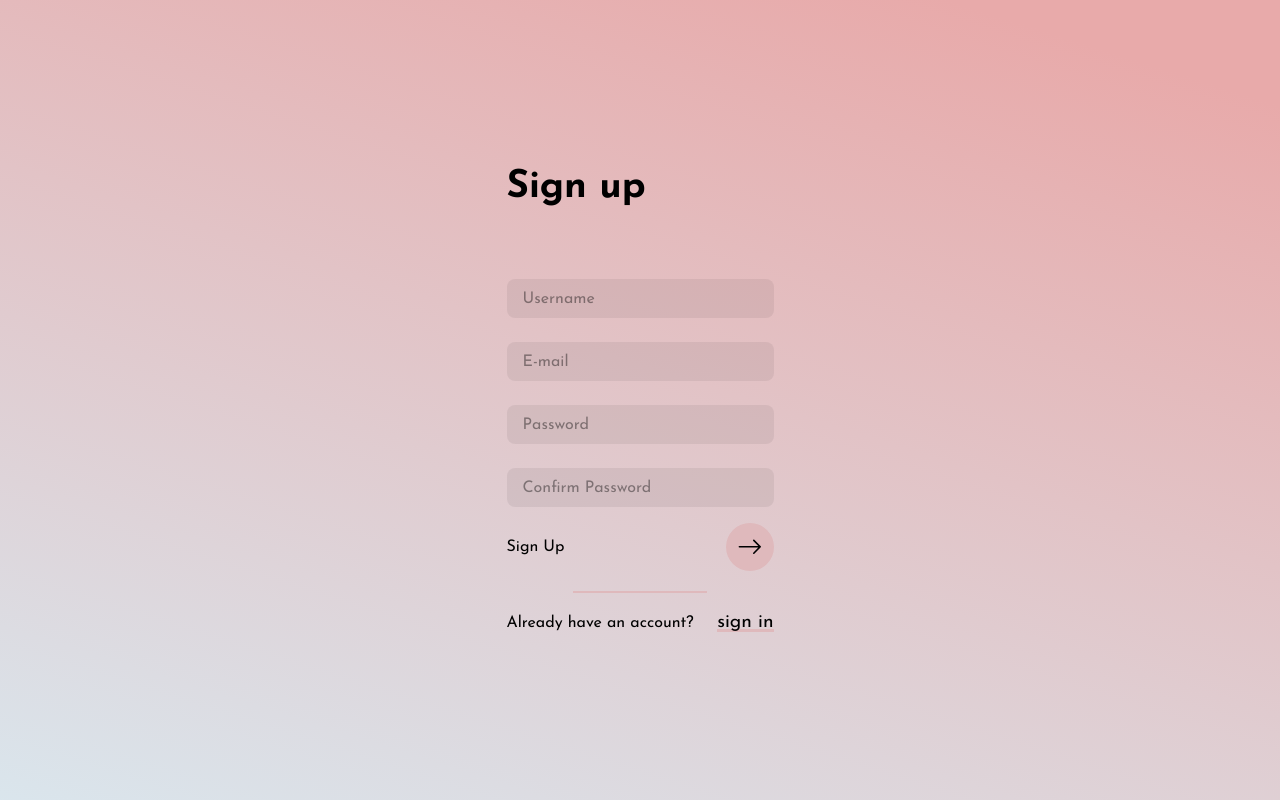
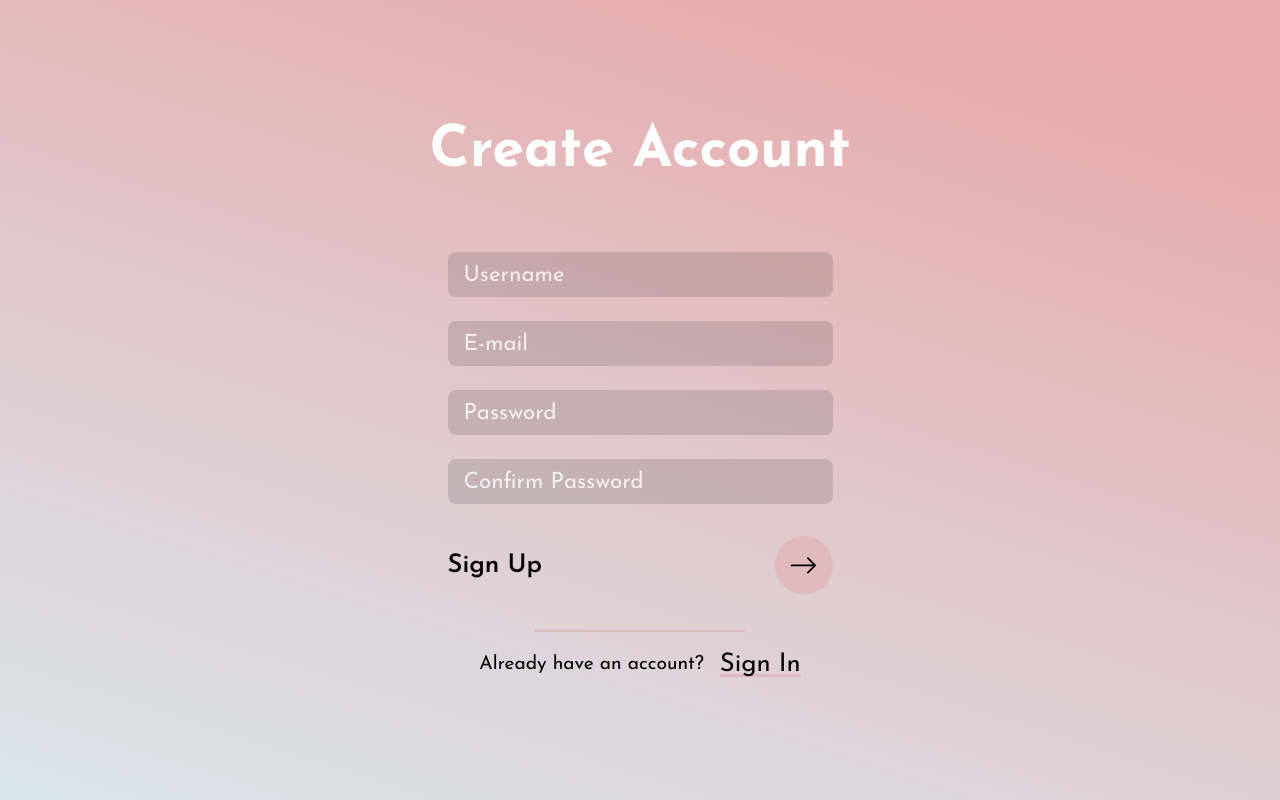
Before and after one commit to sheep2moon/pz-front, a React (Create React App) app: page /register in a window 1280 px wide. Built offline with nearby package versions, Linux system fonts and the light colour scheme.

Commit message:
dodanie widoku edycji profilu, drobne zmiany w formularzach logowania/rejestracji

```diff
--- a/src/components/Inputs/RoundedButton.js
+++ b/src/components/Inputs/RoundedButton.js
@@ -13,8 +13,8 @@ const RoundedButton = ({ color, ...rest }) => {
 export default RoundedButton;
 
 const StyledButton = styled.button`
-  width: 3rem;
-  height: 3rem;
+  width: 3.6rem;
+  height: 3.6rem;
   border-radius: 50%;
   border: none;
   display: flex;
@@ -27,7 +27,7 @@ const StyledButton = styled.button`
       ? theme.colors.green
       : theme.colors.pink};
   svg {
-    font-size: 1.6rem;
+    font-size: 1.8rem;
   }
   :hover {
     opacity: 0.9;
--- a/src/components/Inputs/StyledInput.js
+++ b/src/components/Inputs/StyledInput.js
@@ -17,7 +17,7 @@ const StyledInput = forwardRef(({ variant, label, ...rest }, ref) => {
   };
   return (
     <Wrapper>
-      <Label isFocused={isFocused} htmlFor={label}>
+      <Label isFocused={isFocused} htmlFor={label} variant={variant}>
         {label}
       </Label>
       <Input
@@ -37,23 +37,27 @@ export default StyledInput;
 
 const Wrapper = styled.div`
   position: relative;
+  width: 100%;
+  max-width: 385px;
   margin-top: 1.5rem;
+  display: flex;
 `;
 
 const Label = styled.label`
   pointer-events: none;
   transition: all 0.5s ease-in-out;
-  font-size: ${({ isFocused }) => (isFocused ? "0.75rem" : "1rem")};
+  font-size: ${({ isFocused }) => (isFocused ? "1.1rem" : "1.4rem")};
   position: absolute;
   top: ${({ isFocused }) => (isFocused ? "-1rem" : "50%")};
   left: ${({ isFocused }) => (isFocused ? "0.5rem" : "1rem")};
   transform: ${({ isFocused }) => (isFocused ? "none" : "translateY(-50%)")};
-  opacity: ${({ isFocused }) => (isFocused ? "0.8" : "0.4")};
+  opacity: ${({ isFocused }) => (isFocused ? "1" : "0.8")};
+  color: ${({ variant }) => (variant === "light" ? "#000" : "#fff")};
 `;
 
 const Input = styled.input`
   width: 100%;
-  font-size: 1.4rem;
+  font-size: 1.8rem;
   border: ${({ theme }) => theme.colors.grey};
   padding: 0.5rem 0.5rem;
   border: none;
--- a/src/components/Inputs/UnderlinedLinkButton.js
+++ b/src/components/Inputs/UnderlinedLinkButton.js
@@ -33,7 +33,7 @@ const Underline = styled.div`
 const StyledLink = styled(Link)`
   text-decoration: none;
   color: #000;
-  font-size: 1.2rem;
+  font-size: 1.6rem;
   background: none;
 
   border: none;
--- a/src/components/styledText.js
+++ /dev/null
@@ -1,6 +0,0 @@
-import styled from "styled-components";
-
-export const HeadingText = styled.h1`
-  font-size: 2.4rem;
-  margin-bottom: 3rem;
-`;
--- a/src/theme.js
+++ b/src/theme.js
@@ -1,7 +1,9 @@
 export const theme = {
   colors: {
+    primary: "#C8DFEC",
     white: "#f3f3f3",
-    darkGray: "#8b8b8b",
+    darkBlue: "#2E5663",
+    darkGray: "#00000020",
     lightGray: "#00000010",
     green: "rgba(162, 217, 199, 0.79)",
     yellow: "rgba(252, 255, 81, 0.42);",
--- a/src/views/Login.js
+++ b/src/views/Login.js
@@ -6,7 +6,6 @@ import { Divider } from "../components/decorations";
 import RoundedButton from "../components/Inputs/RoundedButton";
 import StyledInput from "../components/Inputs/StyledInput";
 import UnderlinedLinkButton from "../components/Inputs/UnderlinedLinkButton";
-import { HeadingText } from "../components/styledText";
 import { callApi } from "../helpers/callApi.js";
 
 const Login = () => {
@@ -48,7 +47,7 @@ const Login = () => {
         <OptionsWrap>
           <UnderlinedLinkButton
             to="/forgot-password"
-            text="forgot password?"
+            text="Forgot password?"
             color="green"
           />
           <RoundedButton color="green" onClick={handleLogin} />
@@ -56,7 +55,7 @@ const Login = () => {
         <Divider color="green" />
         <BottomButtonsWrap>
           <p>Don't have an account?</p>
-          <UnderlinedLinkButton to="/register" text="sign up" />
+          <UnderlinedLinkButton to="/register" text="Sign Up" />
         </BottomButtonsWrap>
       </LoginWrapper>
     </CenteredContainer>
@@ -65,12 +64,22 @@ const Login = () => {
 
 export default Login;
 
+const HeadingText = styled.h1`
+  font-size: 3.6rem;
+  margin-bottom: 3rem;
+  text-align: center;
+`;
+
 const LoginWrapper = styled.div`
   display: flex;
   flex-direction: column;
+  width: 100%;
+  max-width: 385px;
+  align-items: center;
 `;
 
 const OptionsWrap = styled.div`
+  width: 100%;
   margin: 1rem 0;
   display: flex;
   justify-content: space-between;
@@ -84,5 +93,6 @@ const BottomButtonsWrap = styled.div`
   align-items: center;
   p {
     margin-right: 1rem;
+    font-size: 1.2rem;
   }
 `;
--- a/src/views/Profile.js
+++ b/src/views/Profile.js
@@ -1,7 +1,67 @@
 import React from "react";
+import styled from "styled-components";
+import defaultAvatar from "../assets/default-avatar.png";
 
 const Profile = () => {
-  return <div>Profile</div>;
+  return (
+    <ProfileContainer>
+      <h2>Your Account</h2>
+      <AvatarWrap>
+        <AvatarImg src={defaultAvatar} />
+        <p>nick</p>
+      </AvatarWrap>
+      <OptionsWrap>
+        <Option>Change the photo</Option>
+        <Option>Change the nick</Option>
+      </OptionsWrap>
+    </ProfileContainer>
+  );
 };
 
 export default Profile;
+
+const ProfileContainer = styled.div`
+  display: flex;
+  flex-direction: column;
+  align-items: center;
+  justify-content: center;
+  width: 100%;
+  min-height: 100vh;
+  background-color: ${({ theme }) => theme.colors.primary};
+  h2 {
+    margin-top: 2rem;
+    margin-bottom: 1rem;
+    font-size: 2rem;
+    color: ${({ theme }) => theme.colors.darkBlue};
+  }
+`;
+
+const AvatarWrap = styled.div`
+  display: flex;
+  flex-direction: column;
+  align-items: center;
+  p {
+    margin-top: 1rem;
+    font-size: 1.8rem;
+  }
+`;
+const AvatarImg = styled.img`
+  width: 100%;
+  max-width: 195px;
+`;
+const OptionsWrap = styled.div`
+  display: flex;
+  flex-direction: column;
+  margin-top: 4rem;
+`;
+const Option = styled.button`
+  font-size: 1.2rem;
+  border: none;
+  background-color: ${({ theme }) => theme.colors.lightGray};
+  padding: 1rem 4rem;
+  margin: 0.5rem 0;
+  border-radius: 20px;
+  :hover {
+    background-color: ${({ theme }) => theme.colors.darkGray};
+  }
+`;
--- a/src/views/Register.js
+++ b/src/views/Register.js
@@ -6,7 +6,6 @@ import { Divider } from "../components/decorations";
 import RoundedButton from "../components/Inputs/RoundedButton";
 import StyledInput from "../components/Inputs/StyledInput";
 import UnderlinedLinkButton from "../components/Inputs/UnderlinedLinkButton";
-import { HeadingText } from "../components/styledText";
 import { callApi } from "../helpers/callApi.js";
 import { validateEmail } from "../helpers/validateEmail.js";
 
@@ -48,18 +47,18 @@ const Register = () => {
   return (
     <CenteredContainer>
       <RegisterWrapper>
-        <HeadingText>Sign up</HeadingText>
+        <HeadingText>Create Account</HeadingText>
         <InputsWrap>
-          <StyledInput variant="light" label="Username" ref={usernameRef} />
-          <StyledInput variant="light" label="E-mail" ref={emailRef} />
+          <StyledInput variant="dark" label="Username" ref={usernameRef} />
+          <StyledInput variant="dark" label="E-mail" ref={emailRef} />
           <StyledInput
-            variant="light"
+            variant="dark"
             label="Password"
             type="password"
             ref={passwordRef}
           />
           <StyledInput
-            variant="light"
+            variant="dark"
             label="Confirm Password"
             type="password"
             ref={confirmPasswordRef}
@@ -72,7 +71,7 @@ const Register = () => {
         <Divider color="pink" />
         <BottomWrap>
           <p>Already have an account?</p>
-          <UnderlinedLinkButton to="/login" text="sign in" color="pink" />
+          <UnderlinedLinkButton to="/login" text="Sign In" color="pink" />
         </BottomWrap>
       </RegisterWrapper>
     </CenteredContainer>
@@ -84,17 +83,32 @@ export default Register;
 const RegisterWrapper = styled.div`
   display: flex;
   flex-direction: column;
+  align-items: center;
+`;
+const HeadingText = styled.h1`
+  font-size: 3.6rem;
+  text-align: center;
+  margin-bottom: 3rem;
+  color: #fff;
 `;
 const InputsWrap = styled.div`
+  width: 100%;
   display: flex;
   flex-direction: column;
+  align-items: center;
 `;
 
 const ConfirmWrapper = styled.div`
-  margin: 1rem 0;
+  width: 100%;
+  margin: 2rem 0;
+  max-width: 385px;
   display: flex;
   align-items: center;
   justify-content: space-between;
+  p {
+    font-size: 1.6rem;
+    font-weight: 600;
+  }
 `;
 
 const BottomWrap = styled.div`
@@ -104,5 +118,6 @@ const BottomWrap = styled.div`
   justify-content: space-between;
   p {
     margin-right: 1rem;
+    font-size: 1.2rem;
   }
 `;
```
Also changed, not shown: src/assets/default-avatar.png (added).
